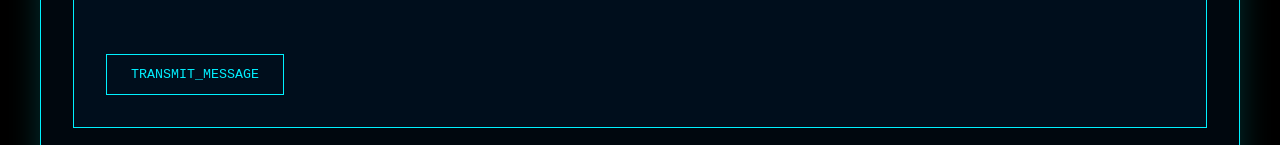
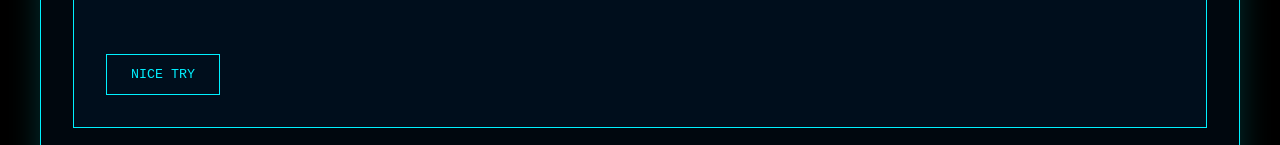
Before and after one commit to Androgalaxi/Androgalaxi.github.io, a plain HTML site: page index.html in a window 1280 px wide. Shown: the part 2606-2751 px from the top of the page. Drawn offline with Linux system fonts and the light colour scheme.

Commit message:
Update index.html

```diff
--- a/index.html
+++ b/index.html
@@ -304,7 +304,7 @@ Anyways, I hope you have a great day or night and I hope to see you somewhere!
                     </div>
 
                     <div class="g-recaptcha" data-sitekey="6LcjyiQrAAAAADwKzb70JfTOuUkQNWxd7T4zRDLR"></div>
-                    <button type="submit">TRANSMIT_MESSAGE</button>
+                    <button type="submit">Nice Try</button>
                 </form>
             </div>
         </div>
```
